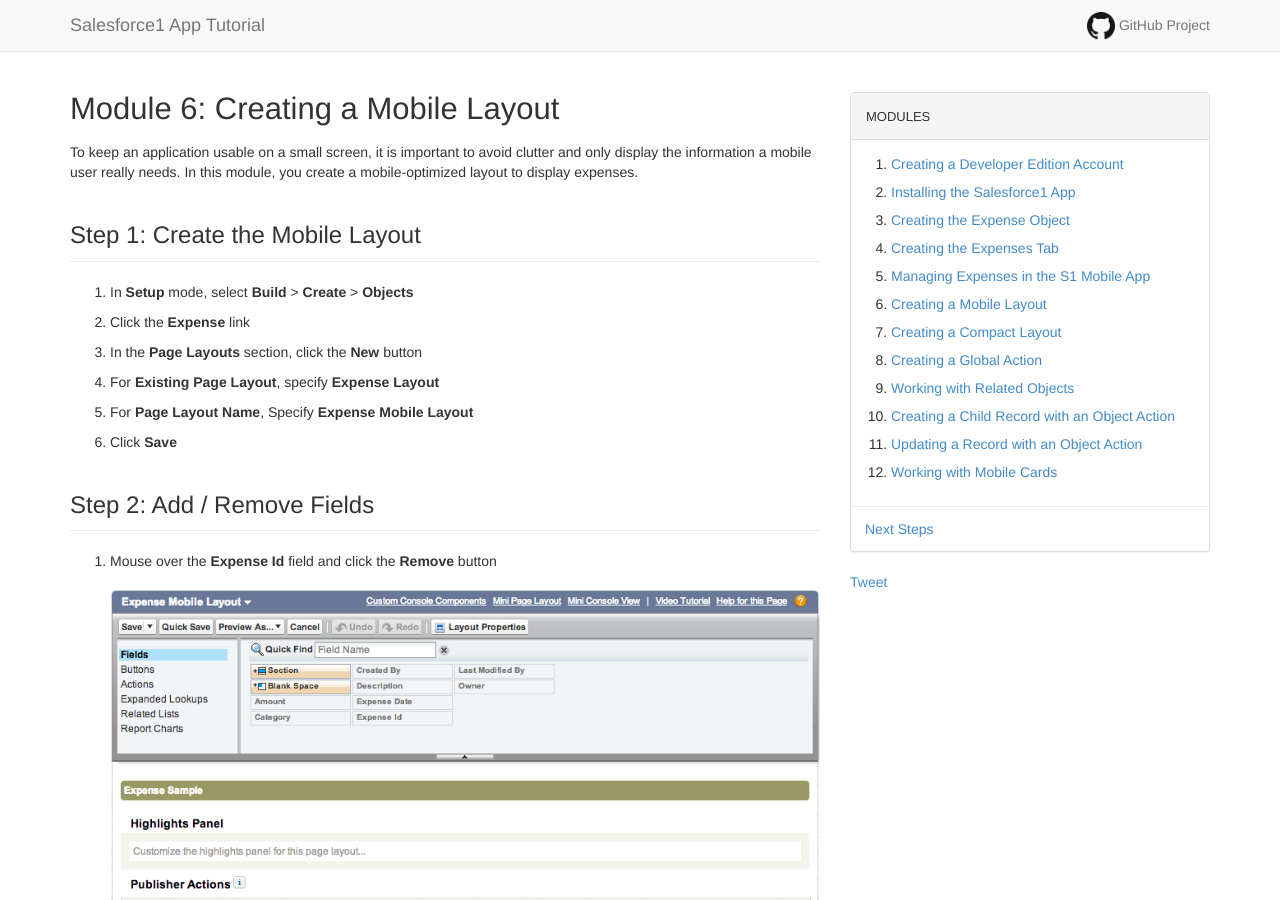
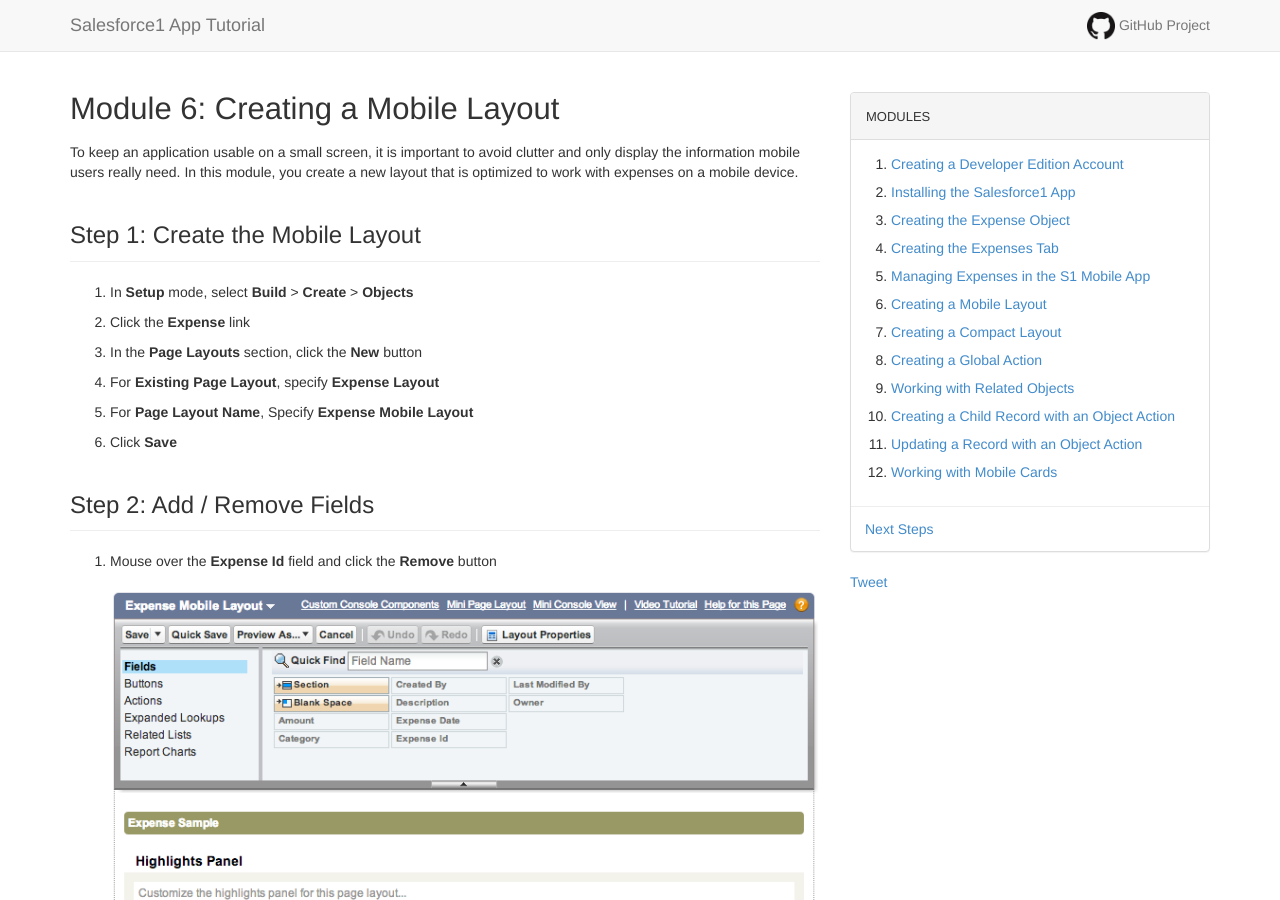
Before and after one commit to ccoenraets/salesforce1-app-tutorial, a Jekyll site: the page built from create-mobile-layout.md, in a window 1280 px wide and 900 px high. Built offline with Jekyll 4.4.1, drawn with Linux system fonts in a browser that asks for light colours; Markdown is read by kramdown in place of the engine named in the settings; comment, search, counter and statistics services are not loaded.

Commit message:
editing instructions

```diff
--- a/create-mobile-layout.md
+++ b/create-mobile-layout.md
@@ -2,8 +2,9 @@
 layout: module
 title: Module 6&#58; Creating a Mobile Layout
 ---
-To keep an application usable on a small screen, it is important to avoid clutter and only display the information a
-mobile user really needs. In this module, you create a mobile-optimized layout to display expenses.
+To keep an application usable on a small screen, it is important to avoid clutter and only display the information
+mobile users really need. In this module, you create a new layout that is optimized to work with expenses on a mobile
+device.
 
 ## Step 1: Create the Mobile Layout
 
```
Also changed, not shown: images/mobile_layout.png, 2 other files.
